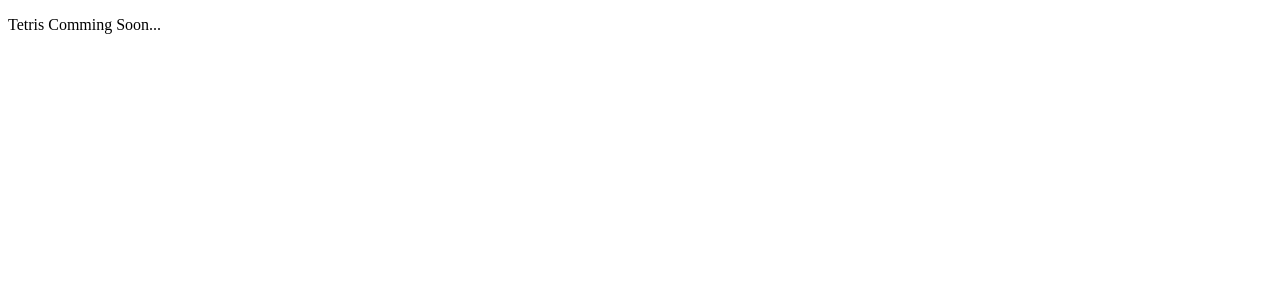
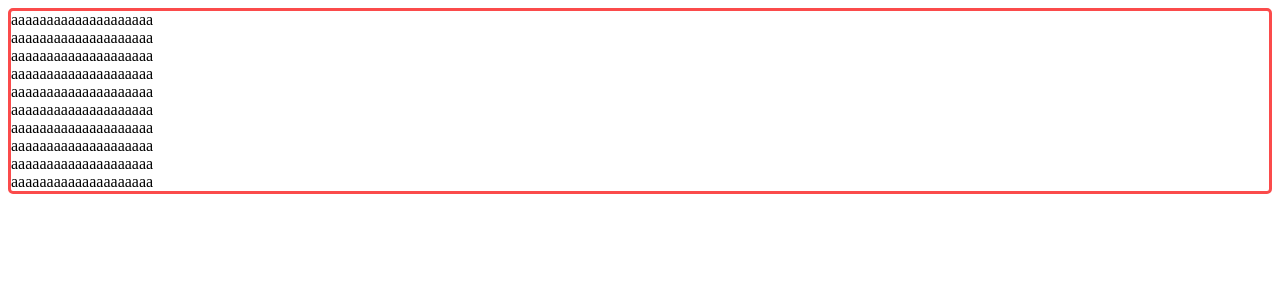
Before and after one commit to susanne-thorne/tetris, a React (Vite) app: page / in a window 1280 px wide. Shown: the top 300 px of the page. Built offline with nearby package versions, Linux system fonts and the light colour scheme.

Commit message:
Integrated SASS package

```diff
--- a/package.json
+++ b/package.json
@@ -22,6 +22,7 @@
     "eslint-plugin-react-hooks": "^5.2.0",
     "eslint-plugin-react-refresh": "^0.4.19",
     "globals": "^16.0.0",
+    "sass": "^1.89.2",
     "vite": "^6.3.5"
   }
 }
--- a/src/App.jsx
+++ b/src/App.jsx
@@ -1,7 +1,23 @@
-import "./App.css";
+import "./App.scss";
 
 function App() {
-  return <p>Tetris Comming Soon...</p>;
+  const width = 10;
+  const height = 20;
+  const board = Array(height)
+    .fill(null)
+    .map(() => Array(width).fill(null));
+
+  return (
+    <div className="container">
+      {board.map((row) => (
+        <div className="row">
+          {row.map((cell) => (
+            <div className="cell">a</div>
+          ))}
+        </div>
+      ))}
+    </div>
+  );
 }
 
 export default App;
--- /dev/null
+++ b/src/App.scss
@@ -0,0 +1,5 @@
+.container {
+  display: flex;
+  border: 3px solid #fb4b4b;
+  border-radius: 5px;
+}
```
Also changed, not shown: src/App.css (deleted), 1 other file (tests, documents, lock files or other folders).
